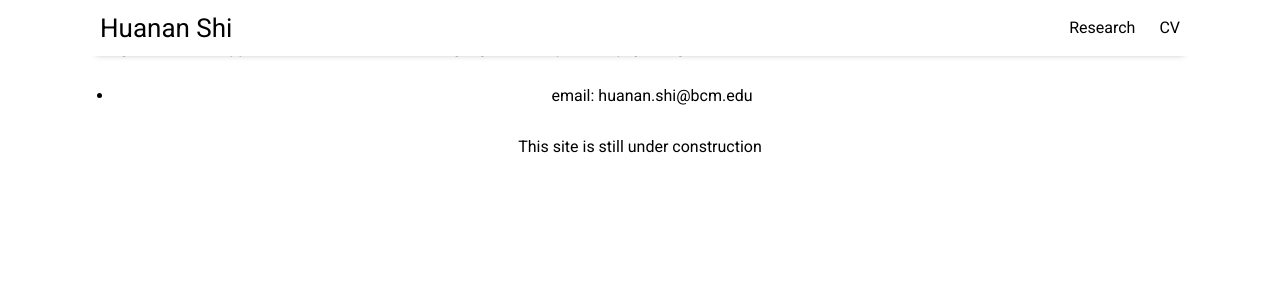
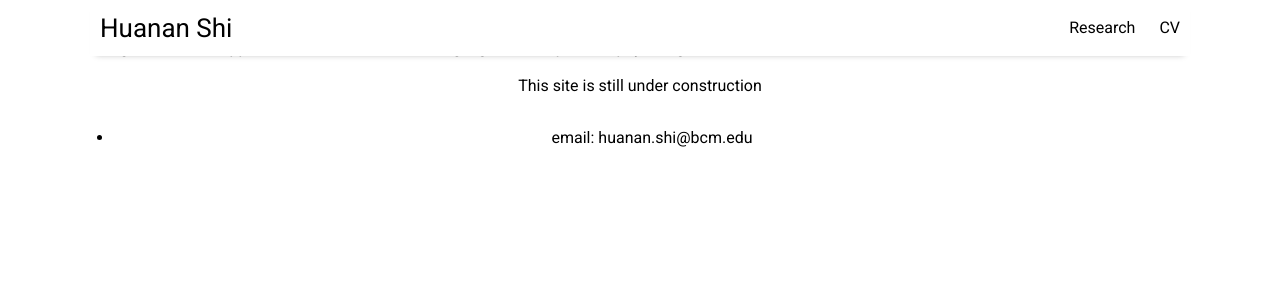
Before and after one commit to huananfshi/huananfshi.github.io, a Jekyll site: the page built from index.html, in a window 1280 px wide. Shown: the top 300 px of the page. Built offline with Jekyll 4.4.1, drawn with Linux system fonts in a browser that asks for light colours; nearby versions of some CDN libraries; the list of posts is cut into pages by our own code; part of the change alters nothing that is shown.

```diff
--- a/_includes/footer.html
+++ b/_includes/footer.html
@@ -1,6 +1,6 @@
 <footer class="footer">
+    <p>This site is still under construction</p>
   <ul>
     <li><a href="mailto:huanan.shi@bcm.edu">email: huanan.shi@bcm.edu</a></li>
   </ul>
-  <p>This site is still under construction</p>
 </footer>
```
